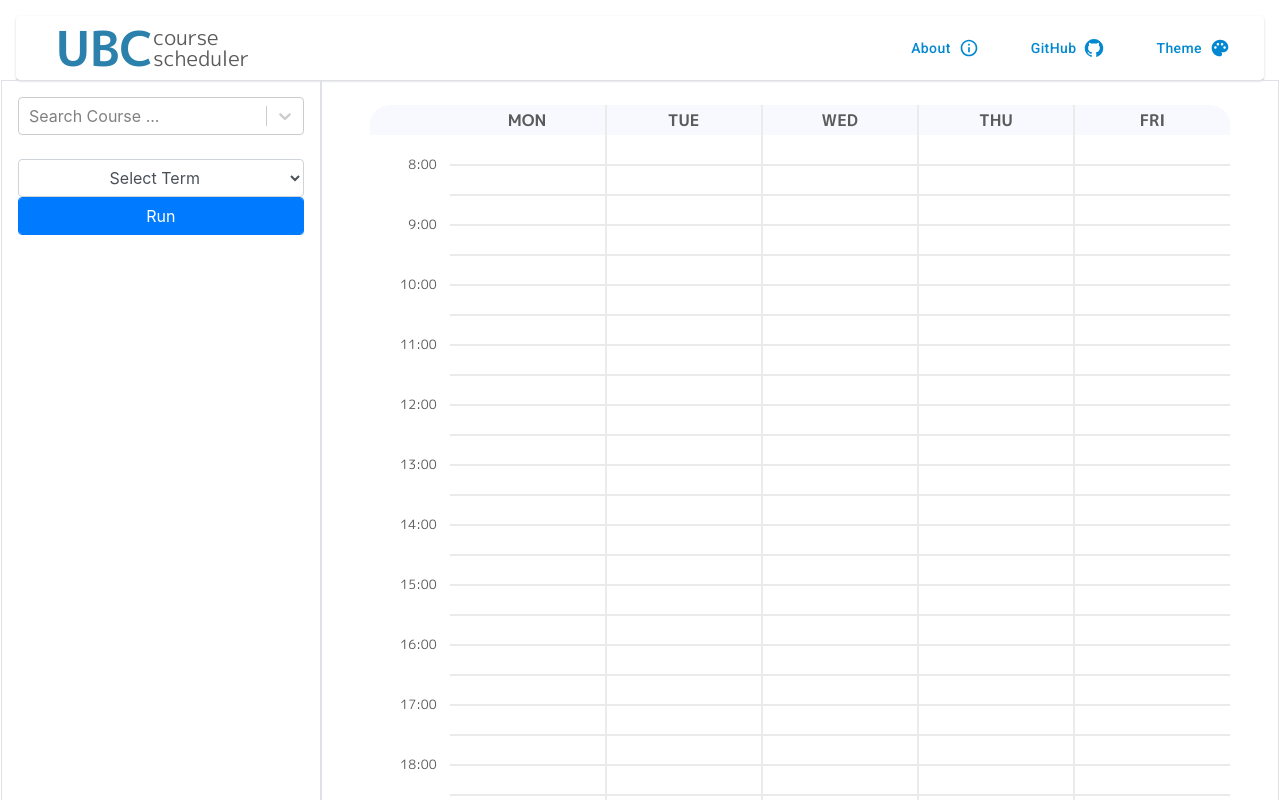
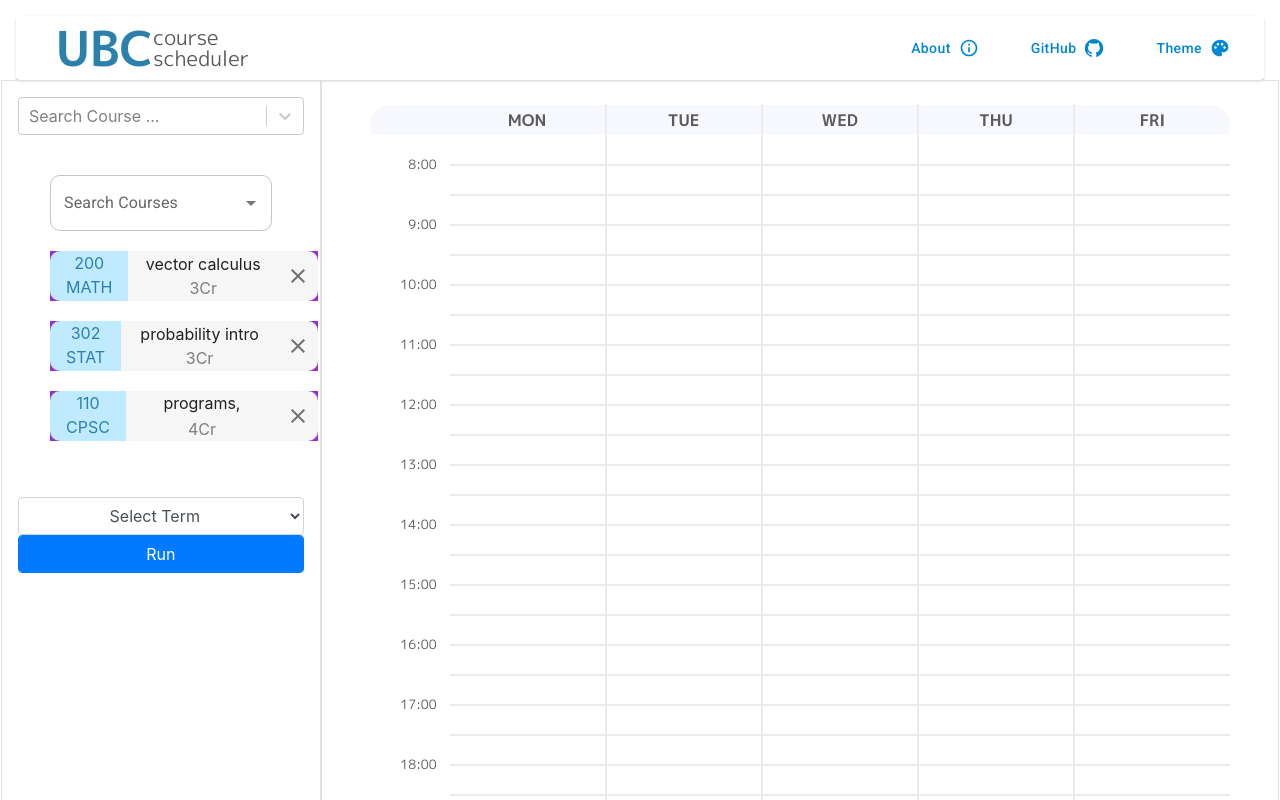
Before and after one commit to ptellier/coursescheduler-prod, a React (Create React App) app: page / in a window 1280 px wide. Shown: the top 800 px of the page. Built offline with nearby package versions, Linux system fonts and the light colour scheme.

Commit message:
fixed: course search paper and moved load functions to it

```diff
--- a/src/components/Main.tsx
+++ b/src/components/Main.tsx
@@ -8,6 +8,7 @@ import CalendarPaper from "./calendar/CalendarPaper";
 import TopNavigationBar from "./topnavbar/TopNavigationBar";
 import { NextMoveProvider } from "./calendar/NextMoveContext";
 import { TimeSlotProvider } from "./calendar/TimeSlotContext";
+import CourseSearchPaper from "./coursesearch/CourseSearchPaper";
 
 
 /**
@@ -51,6 +52,7 @@ const Main: FC = () => {
         <div className="col-sm-3 border p-3">
           <SearchBar loc={loc} set_loc={set_loc} />
           <Selections loc={loc} set_loc={set_loc} />
+          <CourseSearchPaper ></CourseSearchPaper>
           <TriggerAPI
             loc={loc}
             set_recommended={set_recommended}
--- a/src/components/SearchBar.tsx
+++ b/src/components/SearchBar.tsx
@@ -29,6 +29,7 @@ export const SearchBar = ({ loc, set_loc }: SearchBarProps) => {
       cred: c.cred,
       desc: c.desc,
     }));
+    console.log(options);
     return options;
   };
 
--- a/src/components/calendar/CalendarPaper.jsx
+++ b/src/components/calendar/CalendarPaper.jsx
@@ -24,9 +24,6 @@ const CalendarPaper = ({ recommended }) => {
     return (
         <Paper className="Paper" elevation={0} sx={{borderRadius:"20px"}}>
             <div id="grid-calendar-container">
-
-
-
                 {displayedSections.map(section => (
                     <CalendarSection key={section.id}
                                      section={section}
@@ -40,8 +37,6 @@ const CalendarPaper = ({ recommended }) => {
                                      isNextMove={true}
                     />
                 ))}
-
-
                 <TopDayCells/>
                 <LeftTimeCells/>
                 <MainCells/>
--- a/src/components/coursesearch/CourseSearchPaper.jsx
+++ b/src/components/coursesearch/CourseSearchPaper.jsx
@@ -1,66 +1,56 @@
-import * as React from 'react';
-import ClearIcon from '@mui/icons-material/Clear';
-import SchoolIcon from '@mui/icons-material/School';
+import {useState} from 'react';
 import {
     Autocomplete,
-    Avatar,
     Box,
-    IconButton,
-    List,
-    ListItem,
-    ListItemAvatar, ListItemText,
     Paper,
     TextField
 } from "@mui/material";
 import ChoosenCourse from "./ChosenCourse";
+import { fetchCourseDesc } from '../../helpers/fetch';
 
-const AutoCompleteOptions = [
-    { label: 'STAT 302', year: 1994 , key:1},
-    { label: 'CPSC 121', year: 1972 , key:2},
-    { label: 'CPSC 110', year: 1974 , key:3},
-    { label: 'CPSC 210', year: 1974 , key:4},
-]
-
-function generateCourseListItems() {
-    return AutoCompleteOptions.map((autocompleteOption) =>
-        React.cloneElement(CourseListItem(autocompleteOption.label), {
-            key: autocompleteOption.key
-        })
-    );
-}
-
-const CourseListItem = (primaryText) => {
-    return (
-    <ListItem
-        secondaryAction={
-            <IconButton edge="end" aria-label="delete">
-                <ClearIcon />
-            </IconButton>
-        }
-    >
-        <ListItemAvatar>
-            <Avatar>
-                <SchoolIcon />
-            </Avatar>
-        </ListItemAvatar>
-        <ListItemText
-            primary={primaryText}
-            //secondary={secondary ? 'Secondary text' : null}
-        />
-    </ListItem>
-    )
-}
 
 const CourseSearchPaper = () => {
+
+    const [courseOptions, setCourseOptions] = useState(
+        [
+            { label: 'STAT 302', year: 1994 , key:1},
+            { label: 'CPSC 121', year: 1972 , key:2},
+            { label: 'CPSC 110', year: 1974 , key:3},
+            { label: 'CPSC 210', year: 1974 , key:4},
+        ]
+    );
+
+    /**
+     * parse user's raw input of search word then fetch course description data
+     * Note1: course description data includes course code, name, description, credits
+     * Note2: course description data are options available for user to choose
+     * Note3: course data are different from section data
+     * Note4: fetches from Ben Cheung's API (so much more efficient than Liang's)
+     * @param searchWord
+     * @returns
+     */
+    const loadCourseOptions = async (searchWord) => {
+        const data = await fetchCourseDesc(searchWord);
+        const options = data.map((c) => ({
+            key: c.code,
+            label: c.code + " - " + c.name,
+            cred: c.cred,
+            desc: c.desc,
+        }));
+        setCourseOptions(options);
+    };
+
     return (
     <Paper className="Paper" elevation={0} sx={{borderRadius:"20px"}}>
         <Box p={4}>
             <Autocomplete
                 disablePortal
-                options={AutoCompleteOptions}
+                options={courseOptions}
                 sx={{[`& fieldset`]:{borderRadius:"10px"}}}
                 renderInput={(params) =>
-                    <TextField {...params} label="Search Courses" />}
+                    <TextField {...params} label="Search Courses" />
+                }
+                onInputChange={() => loadCourseOptions()}
             />
             <ChoosenCourse courseNum={"MATH"} subject={"200"} description={"vector calculus"} credits={3} />
             <ChoosenCourse courseNum={"STAT"} subject={"302"} description={"probability intro"} credits={3} />
--- a/src/helpers/fetch.ts
+++ b/src/helpers/fetch.ts
@@ -46,7 +46,7 @@ export const fetchSection = async (sw: SearchWord) => {
 };
 
 /**
- * fetches course description with given sw
+ * fetches course description with given sw (searchWord)
  * Note1: course description is the course user would
  * like to retrieve section data for
  * Note2:
```
